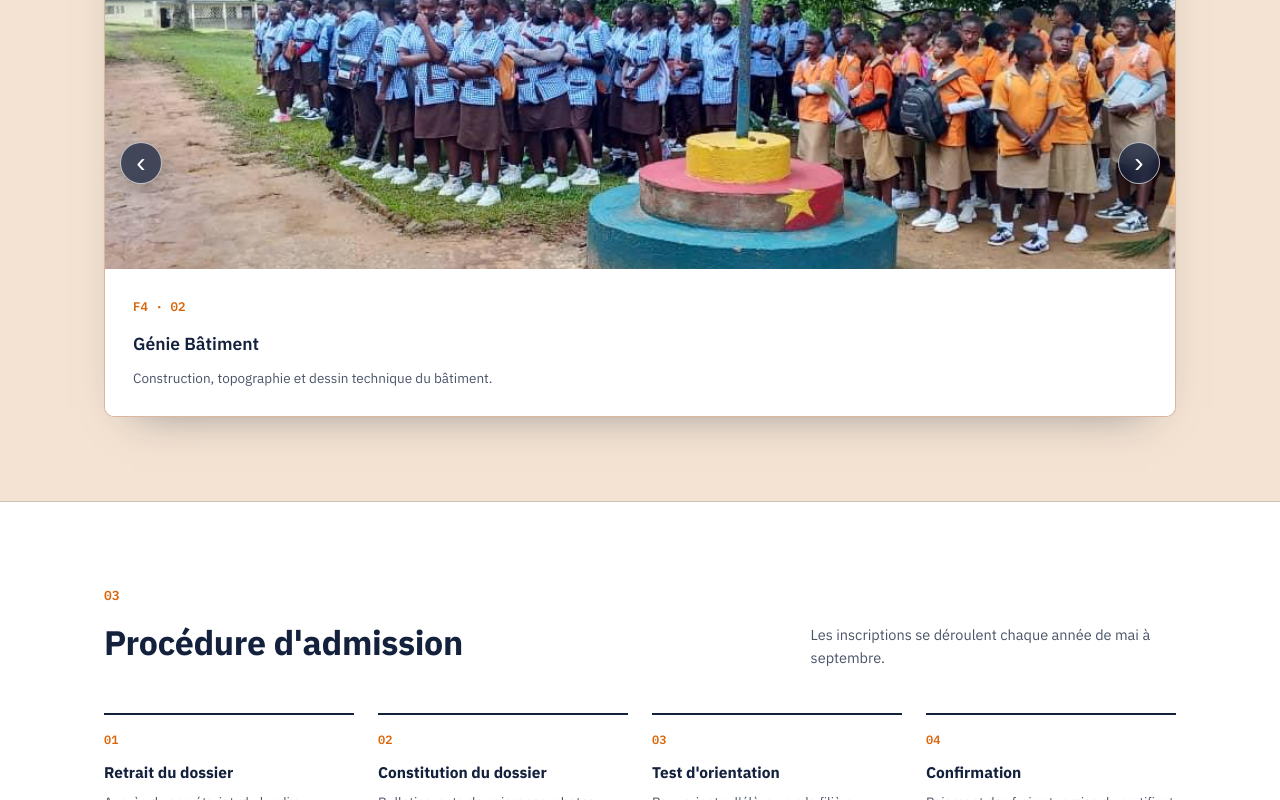
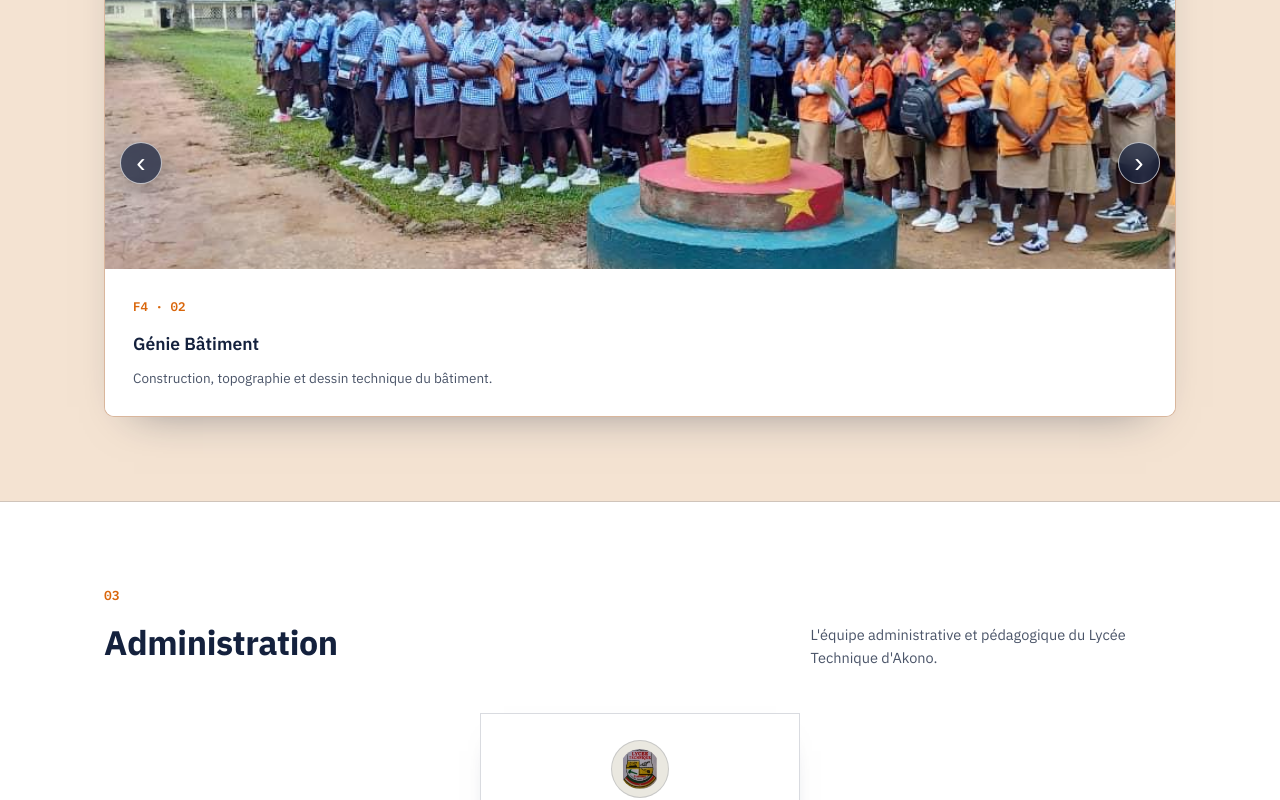
Before and after one commit to miltonHenschel/lt-akono, a React (Vite) app: page / in a window 1280 px wide. Shown: the part 2000-2800 px from the top of the page. Built offline with nearby package versions, Linux system fonts and the light colour scheme.

Commit message:
replace admission section with administration section with names

```diff
--- a/src/App.jsx
+++ b/src/App.jsx
@@ -121,6 +121,40 @@ function App() {
       descriptionEn: "Garment making, styling and textile technology.",
     },
   ];
+  const departments = [
+    {
+      groupFr: "DÉPARTEMENTS DE TRONC COMMUN",
+      groupEn: "COMMON CORE DEPARTMENTS",
+      departments: [
+        { name: "Anglais", head: "Ofuka", teachers: ["FOMBERE", "MANGA C.", "NNAMBOLE"] },
+        { name: "EPS", head: "EMBOLO", teachers: ["GUIMKENG"] },
+        { name: "Français", head: "MEBENGA", teachers: ["MBIA NOAH"] },
+        { name: "Histoire-Géographie-ECM-Philosophie", head: "ESSONO", teachers: ["ABAH ACHILLE", "ETEME", "MANGA"] },
+        { name: "Hygiène-Biologie", head: "TETKA", teachers: [] },
+        { name: "Informatique", head: "NKETCHOGUE", teachers: ["OKA"] },
+        { name: "Mathématiques", head: "NGONO ONDOA", teachers: ["DIFFO", "FOKOUE"] },
+        { name: "Physique-Chimie", head: "NGOLI", teachers: ["AGHA", "NDENGUE", "NZOUETCHOU", "YOMI"] },
+      ],
+    },
+    {
+      groupFr: "DÉPARTEMENTS DE SPÉCIALITÉ",
+      groupEn: "SPECIALITY DEPARTMENTS",
+      departments: [
+        { name: "ACA", head: "EBA EFFA", teachers: ["ALOA", "AMBA'A", "MBEZELE", "MESSI BISSA", "N'DI NDJIBU LIZETTE", "NFONO"] },
+        { name: "MENU/AMEB", head: "MVOGO B.", teachers: ["DJUIFO", "KETOUM", "MESSINA", "NIJEN", "ONANA A."] },
+        { name: "ESCOM/CG", head: "MENGUE NTYE", teachers: ["AMOUAVOURI", "EWONDO", "MENGUE YANA", "MINLO", "TCHOUMTCHOUA"] },
+        { name: "CM", head: "NLEND B.", teachers: ["BELLALOMO", "FORMIN", "TSAMO A."] },
+        { name: "Droit", head: "LEA", teachers: ["BIDJO", "BOULE"] },
+        { name: "Économie", head: "NOAH ATEBA", teachers: ["MEKO O.", "OLEMBE M."] },
+        { name: "ESF", head: "MABE T.", teachers: ["GUIADEM T.", "MAKAM H.", "MBASSIKOL", "MOMNOUGUI", "ZEUFACK D."] },
+        { name: "EE/F3", head: "GUIADEM O.", teachers: ["JEWELDAI", "NTSAMA MB."] },
+        { name: "MACO/F4", head: "MAFFO N.", teachers: ["AWANA E.", "DJUATIO", "NGUEMA", "NJOH", "OWONE E.", "VOUNDI"] },
+        { name: "COME/IH", head: "MVOGO", teachers: ["ABOMBA", "BATCHOU", "FOGANG", "MAKAM C", "MAMBO", "MEYO", "ONOGO MARIE", "TJIDJO"] },
+        { name: "Marketing", head: "ASSOMO", teachers: ["KOUNGA"] },
+        { name: "MARE/CMA-MVT", head: "MBOUMBOUO", teachers: ["MBOUDOU", "NGUIMDO"] },
+      ],
+    },
+  ];
   useEffect(() => {
     const sliderTimer = window.setInterval(() => {
       setSpecialityIndex((index) =>
@@ -143,7 +177,7 @@ function App() {
       <a href="#top" onClick={closeMobileMenu} data-fr="Accueil" data-en="Home">Accueil</a>
       <a href="#apropos" onClick={closeMobileMenu} data-fr="À propos" data-en="About">À propos</a>
       <a href="#filieres" onClick={closeMobileMenu} data-fr="Filières" data-en="Programs">Filières</a>
-      <a href="#admissions" onClick={closeMobileMenu} data-fr="Admissions" data-en="Admissions">Admissions</a>
+      <a href="#administration" onClick={closeMobileMenu} data-fr="Administration" data-en="Administration">Administration</a>
       <a href="#actualites" onClick={closeMobileMenu} data-fr="Actualités" data-en="News">Actualités</a>
       <a href="#galerie" onClick={closeMobileMenu} data-fr="Galerie" data-en="Gallery">Galerie</a>
       <a href="#contact" onClick={closeMobileMenu} data-fr="Contact" data-en="Contact">Contact</a>
@@ -178,7 +212,7 @@ function App() {
       <h1 className="hero-title" data-fr="Former les techniciens et ingénieurs de demain" data-en="Training tomorrow's technicians and engineers">Former les techniciens et ingénieurs de demain</h1>
       <p className="hero-sub" data-fr="Du 1er cycle au 2nd cycle, le Lycée Technique d'Akono (LT AKONO) prépare ses élèves aux métiers techniques à travers un enseignement rigoureux et des ateliers pratiques bien équipés." data-en="From lower to upper secondary, Government Technical High School Akono (G.T.H.S. AKONO) prepares students for technical careers through rigorous teaching and well-equipped workshops.">Du 1er cycle au 2nd cycle, le Lycée Technique d'Akono (LT AKONO) prépare ses élèves aux métiers techniques à travers un enseignement rigoureux et des ateliers pratiques bien équipés.</p>
       <div className="hero-cta">
-        <a href="#admissions" className="btn btn-primary" data-fr="Procédure d'admission" data-en="Admissions process">Procédure d'admission</a>
+        <a href="#administration" className="btn btn-primary" data-fr="Administration" data-en="Administration">Administration</a>
         <a href="#filieres" className="btn btn-outline" data-fr="Voir les filières" data-en="View Specialities">Voir les filières</a>
       </div>
       <div className="hero-stats">
@@ -258,35 +292,99 @@ function App() {
     </div>
   </section>
 
-  <section id="admissions" className="section-panel admissions-section">
+  <section id="administration" className="section-panel administration-section">
     <div className="wrap">
       <div className="section-head">
         <div>
           <div className="section-num">03</div>
-          <h2 className="section-title" data-fr="Procédure d'admission" data-en="Admissions process">Procédure d'admission</h2>
+          <h2 className="section-title" data-fr="Administration" data-en="Administration">Administration</h2>
         </div>
-        <div className="section-note" data-fr="Les inscriptions se déroulent chaque année de mai à septembre." data-en="Registration runs every year from May to September.">Les inscriptions se déroulent chaque année de mai à septembre.</div>
+        <div className="section-note" data-fr="L'équipe administrative et pédagogique du Lycée Technique d'Akono." data-en="The administrative and educational team of Government Technical High School Akono.">L'équipe administrative et pédagogique du Lycée Technique d'Akono.</div>
       </div>
-      <div className="steps">
-        <div className="step">
-          <div className="step-index">01</div>
-          <h4 data-fr="Retrait du dossier" data-en="Collect the file">Retrait du dossier</h4>
-          <p data-fr="Auprès du secrétariat, du lundi au vendredi." data-en="From the front office, Monday to Friday.">Auprès du secrétariat, du lundi au vendredi.</p>
+      <div className="administration-tree">
+        <div className="tree-level tree-principal">
+          <div className="administrator-card">
+            <img className="administrator-photo" src={logoUrl} alt="" />
+            <div className="administrator-role" data-fr="Principal" data-en="Principal">Principal</div>
+            <h3>AMBE Gabriel</h3>
+          </div>
         </div>
-        <div className="step">
-          <div className="step-index">02</div>
-          <h4 data-fr="Constitution du dossier" data-en="Prepare documents">Constitution du dossier</h4>
-          <p data-fr="Bulletins, acte de naissance, photos d'identité." data-en="Report cards, birth certificate, ID photos.">Bulletins, acte de naissance, photos d'identité.</p>
+        <div className="tree-connector"></div>
+        <div className="tree-level tree-vice-principals">
+          <div className="administrator-card">
+            <img className="administrator-photo" src={logoUrl} alt="" />
+            <div className="administrator-role" data-fr="Vice-Principal · Section générale" data-en="Vice-Principal · General Section">Vice-Principal · Section générale</div>
+            <h3>MANGA</h3>
+          </div>
+          <div className="administrator-card">
+            <img className="administrator-photo" src={logoUrl} alt="" />
+            <div className="administrator-role" data-fr="Vice-Principal · Section STT" data-en="Vice-Principal · STT Section">Vice-Principal · Section STT</div>
+            <h3>ONANA Ernest</h3>
+          </div>
+          <div className="administrator-card">
+            <img className="administrator-photo" src={logoUrl} alt="" />
+            <div className="administrator-role" data-fr="Vice-Principal · Section IND" data-en="Vice-Principal · IND Section">Vice-Principal · Section IND</div>
+            <h3>DIBOMA</h3>
+          </div>
+          <div className="administrator-card">
+            <img className="administrator-photo" src={logoUrl} alt="" />
+            <div className="administrator-role" data-fr="Vice-Principal · Section IND" data-en="Vice-Principal · IND Section">Vice-Principal · Section IND</div>
+            <h3>INACK</h3>
+          </div>
         </div>
-        <div className="step">
-          <div className="step-index">03</div>
-          <h4 data-fr="Test d'orientation" data-en="Placement test">Test d'orientation</h4>
-          <p data-fr="Pour orienter l'élève vers la filière adaptée." data-en="To guide the student toward the right program.">Pour orienter l'élève vers la filière adaptée.</p>
+        <div className="tree-connector"></div>
+        <div className="tree-level tree-discipline">
+          <div className="administrator-card">
+            <img className="administrator-photo" src={logoUrl} alt="" />
+            <div className="administrator-role" data-fr="Surveillant Général" data-en="Senior Discipline Master">Surveillant Général</div>
+            <h3>ONAMBELE</h3>
+          </div>
+          <div className="administrator-card">
+            <img className="administrator-photo" src={logoUrl} alt="" />
+            <div className="administrator-role" data-fr="Conseiller de discipline" data-en="Discipline Master">Conseiller de discipline</div>
+            <h3 data-fr="Nom à ajouter" data-en="Name to be added">Nom à ajouter</h3>
+          </div>
+          {["EYEMAM", "NGOMBI", "NGUENDA", "NTONGO"].map((name) => (
+            <div className="administrator-card" key={name}>
+              <img className="administrator-photo" src={logoUrl} alt="" />
+              <div className="administrator-role" data-fr="Conseiller d'orientation" data-en="Guidance Counsellor">Conseiller d'orientation</div>
+              <h3>{name}</h3>
+            </div>
+          ))}
         </div>
-        <div className="step">
-          <div className="step-index">04</div>
-          <h4 data-fr="Confirmation" data-en="Confirmation">Confirmation</h4>
-          <p data-fr="Paiement des frais et remise du certificat de scolarité." data-en="Fee payment and issuance of the enrollment certificate.">Paiement des frais et remise du certificat de scolarité.</p>
+        <div className="tree-connector"></div>
+        <div className="department-groups">
+          {departments.map((department) => (
+            <div className="department-group" key={department.groupFr}>
+              <div
+                className="administrator-role"
+                data-fr={department.groupFr}
+                data-en={department.groupEn}
+              >
+                {department.groupFr}
+              </div>
+              <div className="department-list">
+                {department.departments.map((departmentItem) => (
+                  <div className="department-item" key={departmentItem.name}>
+                    <h3 className="department-name">{departmentItem.name}</h3>
+                    <img className="administrator-photo" src={logoUrl} alt="" />
+                    <strong
+                      className="department-head"
+                      data-fr={`${departmentItem.head?.toUpperCase() || "NOM À AJOUTER"} (AP)`}
+                      data-en={`${departmentItem.head?.toUpperCase() || "NAME TO BE ADDED"} (HOD)`}
+                    >
+                      {departmentItem.head?.toUpperCase() || "NOM À AJOUTER"} (AP)
+                    </strong>
+                    <ul className="teacher-list">
+                      {departmentItem.teachers.map((teacher) => (
+                        <li key={teacher}>{teacher}</li>
+                      ))}
+                    </ul>
+                  </div>
+                ))}
+              </div>
+            </div>
+          ))}
         </div>
       </div>
     </div>
--- a/src/index.css
+++ b/src/index.css
@@ -214,22 +214,21 @@
   }
   .section-panel { min-height: 100vh; }
   .about-section,
-  .admissions-section,
+  .administration-section,
   .gallery-section { background: var(--section-base); }
   .programs-section,
   .news-section,
   .contact-section { background: var(--section-alt); }
   @media (prefers-color-scheme: dark) {
     :root:not([data-theme="light"]) .about-section,
-    :root:not([data-theme="light"]) .admissions-section,
+    :root:not([data-theme="light"]) .administration-section,
     :root:not([data-theme="light"]) .gallery-section,
     :root:not([data-theme="light"]) .about-section .about-panel {
       color: #14213D;
     }
     :root:not([data-theme="light"]) .about-section .about-grid p,
     :root:not([data-theme="light"]) .about-section .section-note,
-    :root:not([data-theme="light"]) .admissions-section .section-note,
-    :root:not([data-theme="light"]) .admissions-section .step p,
+    :root:not([data-theme="light"]) .administration-section .section-note,
     :root:not([data-theme="light"]) .gallery-section .section-note {
       color: #334155;
     }
@@ -238,15 +237,14 @@
     }
   }
   :root[data-theme="dark"] .about-section,
-  :root[data-theme="dark"] .admissions-section,
+  :root[data-theme="dark"] .administration-section,
   :root[data-theme="dark"] .gallery-section,
   :root[data-theme="dark"] .about-section .about-panel {
     color: #14213D;
   }
   :root[data-theme="dark"] .about-section .about-grid p,
   :root[data-theme="dark"] .about-section .section-note,
-  :root[data-theme="dark"] .admissions-section .section-note,
-  :root[data-theme="dark"] .admissions-section .step p,
+  :root[data-theme="dark"] .administration-section .section-note,
   :root[data-theme="dark"] .gallery-section .section-note {
     color: #334155;
   }
@@ -336,12 +334,42 @@
   .dept-card h3 { font-size: 17.5px; margin: 0 0 10px; font-weight: 600; }
   .dept-card p { font-size: 13.5px; color: var(--ink-soft); margin: 0; }
 
-  /* ---------- Admissions ---------- */
-  .steps { display: grid; grid-template-columns: repeat(4, 1fr); gap: 24px; }
-  .step { border-top: 2px solid var(--ink); padding-top: 16px; }
-  .step-index { font-family: 'IBM Plex Mono', monospace; font-size: 12px; color: var(--accent); margin-bottom: 10px; font-weight: 600; }
-  .step h4 { margin: 0 0 8px; font-size: 15.5px; }
-  .step p { margin: 0; font-size: 13.5px; color: var(--ink-soft); }
+  /* ---------- Administration ---------- */
+  .administration-tree { display: flex; flex-direction: column; align-items: center; }
+  .tree-level { display: flex; justify-content: center; gap: 16px; width: 100%; }
+  .tree-level .administrator-card { flex: 1 1 0; max-width: 260px; }
+  .tree-principal .administrator-card { max-width: 320px; }
+  .tree-teachers .administrator-card { max-width: 420px; }
+  .tree-connector { width: 1px; height: 28px; background: var(--line-strong); }
+  .administrator-card { background: var(--surface); border: 1px solid var(--line); padding: 26px; min-height: 145px; box-shadow: 0 14px 30px -24px rgba(20,33,61,0.65); }
+  .administrator-photo {
+    width: 58px;
+    height: 58px;
+    object-fit: contain;
+    border: 1px solid var(--line);
+    border-radius: 50%;
+    background: var(--surface-2);
+    padding: 8px;
+    margin-bottom: 16px;
+  }
+  .administrator-role { font-family: 'IBM Plex Mono', monospace; font-size: 12px; color: var(--accent); font-weight: 600; margin-bottom: 14px; }
+  .administrator-card h3 { margin: 0; font-size: 19px; font-weight: 600; }
+  .administrator-name-list,
+  .teacher-list { list-style: none; margin: 0; padding: 0; }
+  .administrator-name-list { color: var(--ink); font-size: 15px; line-height: 1.6; }
+  .administrator-card,
+  .department-item { text-align: center; }
+  .administrator-photo {
+    display: block;
+    margin: 0 auto 16px;
+  }
+  .department-groups { display: grid; grid-template-columns: repeat(2, minmax(0, 1fr)); gap: 16px; width: 100%; }
+  .department-group { background: var(--surface); border: 1px solid var(--line); padding: 26px; box-shadow: 0 14px 30px -24px rgba(20,33,61,0.65); }
+  .department-list { display: grid; grid-template-columns: repeat(2, minmax(0, 1fr)); gap: 10px; }
+  .department-item { border-top: 1px solid var(--line); padding-top: 10px; }
+  .department-head { display: block; margin-bottom: 8px; color: var(--ink); font-size: 12px; line-height: 1.4; }
+  .department-name { margin: 0 0 14px; font-size: 15px; font-weight: 700; }
+  .teacher-list li { color: var(--ink-soft); font-size: 12px; line-height: 1.55; }
 
   /* ---------- News ---------- */
   .news-grid { display: grid; grid-template-columns: repeat(3, 1fr); gap: 24px; }
@@ -426,7 +454,12 @@
     .footer-shell { grid-template-columns: 1fr; }
     .hero-stats { grid-template-columns: repeat(2, 1fr); }
     .about-grid, .contact-grid { grid-template-columns: 1fr; }
-    .steps { grid-template-columns: repeat(2, 1fr); }
+    .tree-level { flex-direction: column; align-items: stretch; }
+    .tree-level .administrator-card,
+    .tree-principal .administrator-card,
+    .tree-teachers .administrator-card { max-width: none; }
+    .department-groups,
+    .department-list { grid-template-columns: 1fr; }
     .news-grid { grid-template-columns: 1fr; }
     .gallery-grid { grid-template-columns: repeat(2, 1fr); }
   }
```
